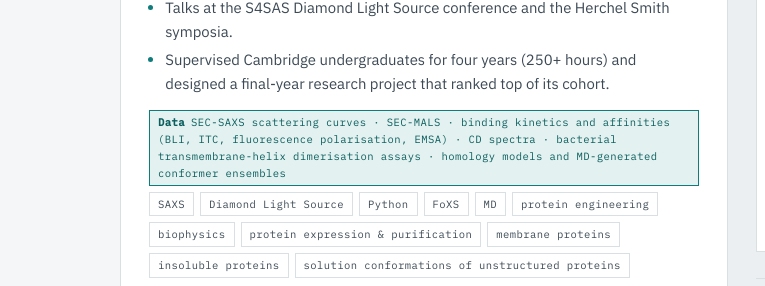
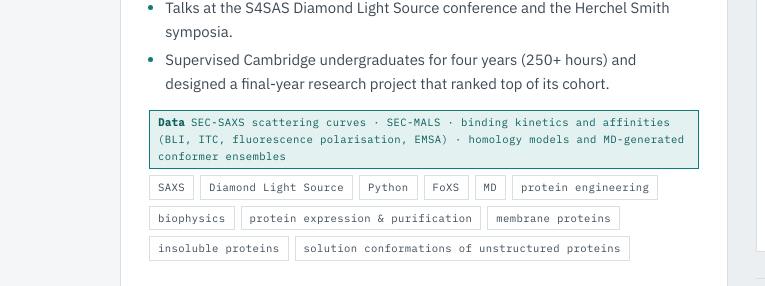
Before and after one commit to Natalija-Stepurko/portfolio-website, a plain HTML site: page index.html in a window 1280 px wide. Shown: the part 6725-7011 px from the top of the page, 0-765 px from the left. Drawn offline with Linux system fonts and the light colour scheme.

Commit message:
PhD data tag: drop CD spectra and dimerisation assays
Co-Authored-By: Claude Opus 5.5 <noreply@anthropic.com>

```diff
--- a/index.html
+++ b/index.html
@@ -504,7 +504,7 @@ header .lede{font-size:clamp(1.15rem,2.2vw,1.4rem);line-height:1.42}
           <li>Talks at the S4SAS Diamond Light Source conference and the Herchel Smith symposia.</li>
           <li>Supervised Cambridge undergraduates for four years (250+ hours) and designed a final-year research project that ranked top of its cohort.</li>
         </ul>
-        <div class="stack-tags"><span class="chip data"><b>Data</b>SEC-SAXS scattering curves · SEC-MALS · binding kinetics and affinities (BLI, ITC, fluorescence polarisation, EMSA) · CD spectra · bacterial transmembrane-helix dimerisation assays · homology models and MD-generated conformer ensembles</span><span class="chip">SAXS</span><span class="chip">Diamond Light Source</span><span class="chip">Python</span><span class="chip">FoXS</span><span class="chip">MD</span><span class="chip">protein engineering</span><span class="chip">biophysics</span><span class="chip">protein expression &amp; purification</span><span class="chip">membrane proteins</span><span class="chip">insoluble proteins</span><span class="chip">solution conformations of unstructured proteins</span></div>
+        <div class="stack-tags"><span class="chip data"><b>Data</b>SEC-SAXS scattering curves · SEC-MALS · binding kinetics and affinities (BLI, ITC, fluorescence polarisation, EMSA) · homology models and MD-generated conformer ensembles</span><span class="chip">SAXS</span><span class="chip">Diamond Light Source</span><span class="chip">Python</span><span class="chip">FoXS</span><span class="chip">MD</span><span class="chip">protein engineering</span><span class="chip">biophysics</span><span class="chip">protein expression &amp; purification</span><span class="chip">membrane proteins</span><span class="chip">insoluble proteins</span><span class="chip">solution conformations of unstructured proteins</span></div>
       </div>
       <div class="side">
         <figure class="diagram">
```
